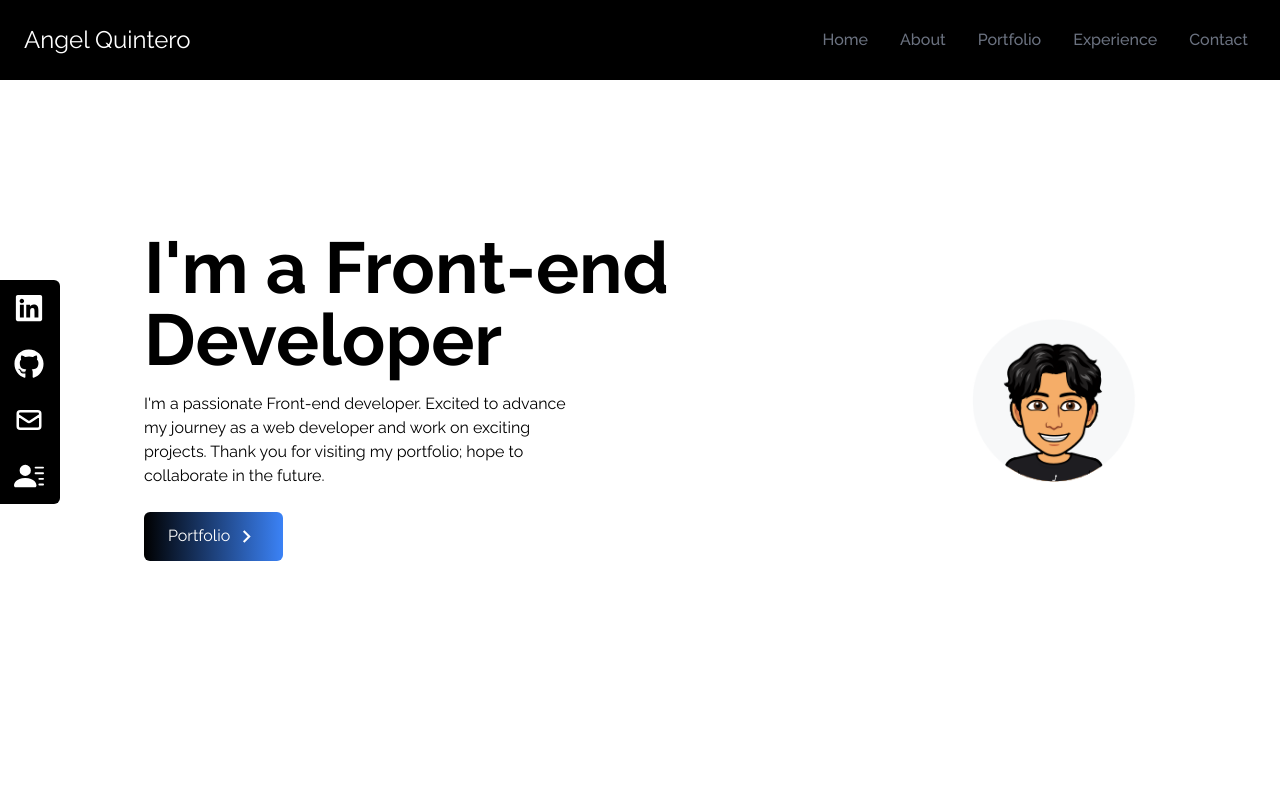
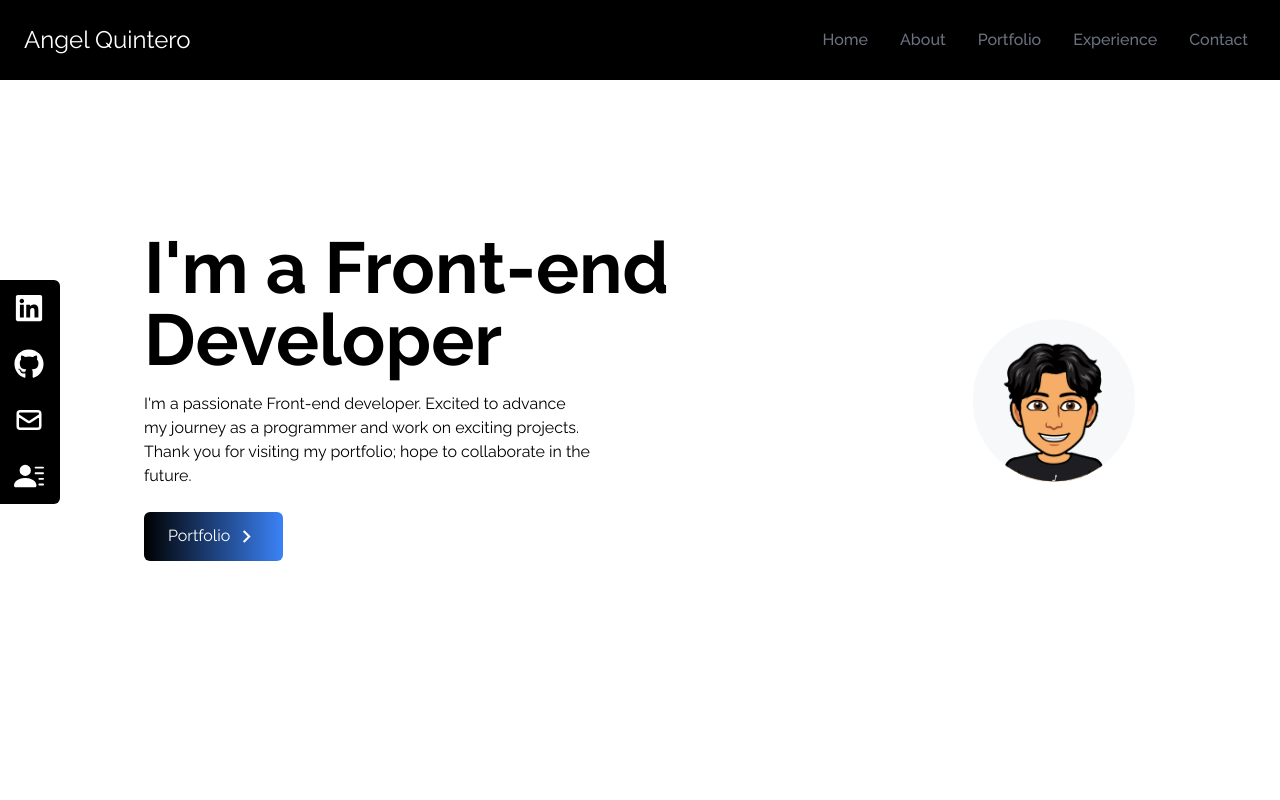
Before and after one commit to Angel09122002/Portafolio-Angel-Quintero, a React (Create React App) app: page / in a window 1280 px wide. Shown: the top 800 px of the page. Built offline with nearby package versions, Linux system fonts and the light colour scheme.

Commit message:
padding correction

```diff
--- a/src/components/Home.jsx
+++ b/src/components/Home.jsx
@@ -16,7 +16,7 @@ const Home = () => {
           </h2>
           <p className="text-black py-4 max-w-md">
             I'm a passionate Front-end developer. Excited to
-              advance my journey as a web developer and work on exciting
+              advance my journey as a programmer and work on exciting
               projects. Thank you for visiting my portfolio; hope to collaborate
               in the future.
           </p>
--- a/src/components/Portfolio.jsx
+++ b/src/components/Portfolio.jsx
@@ -2,8 +2,6 @@ import React from "react";
 import mouseover from "../assets/portfolio/mouseover.png";
 import pokedex from "../assets/portfolio/pokedex.png";
 import slidervideo from "../assets/portfolio/slidervideo.png";
-import calculatorjs from "../assets/portfolio/calculatorjs.png";
-import calculatorJava from "../assets/portfolio/calculatorJava.png";
 
 const Portfolio = () => {
   const portfolios = [
```
